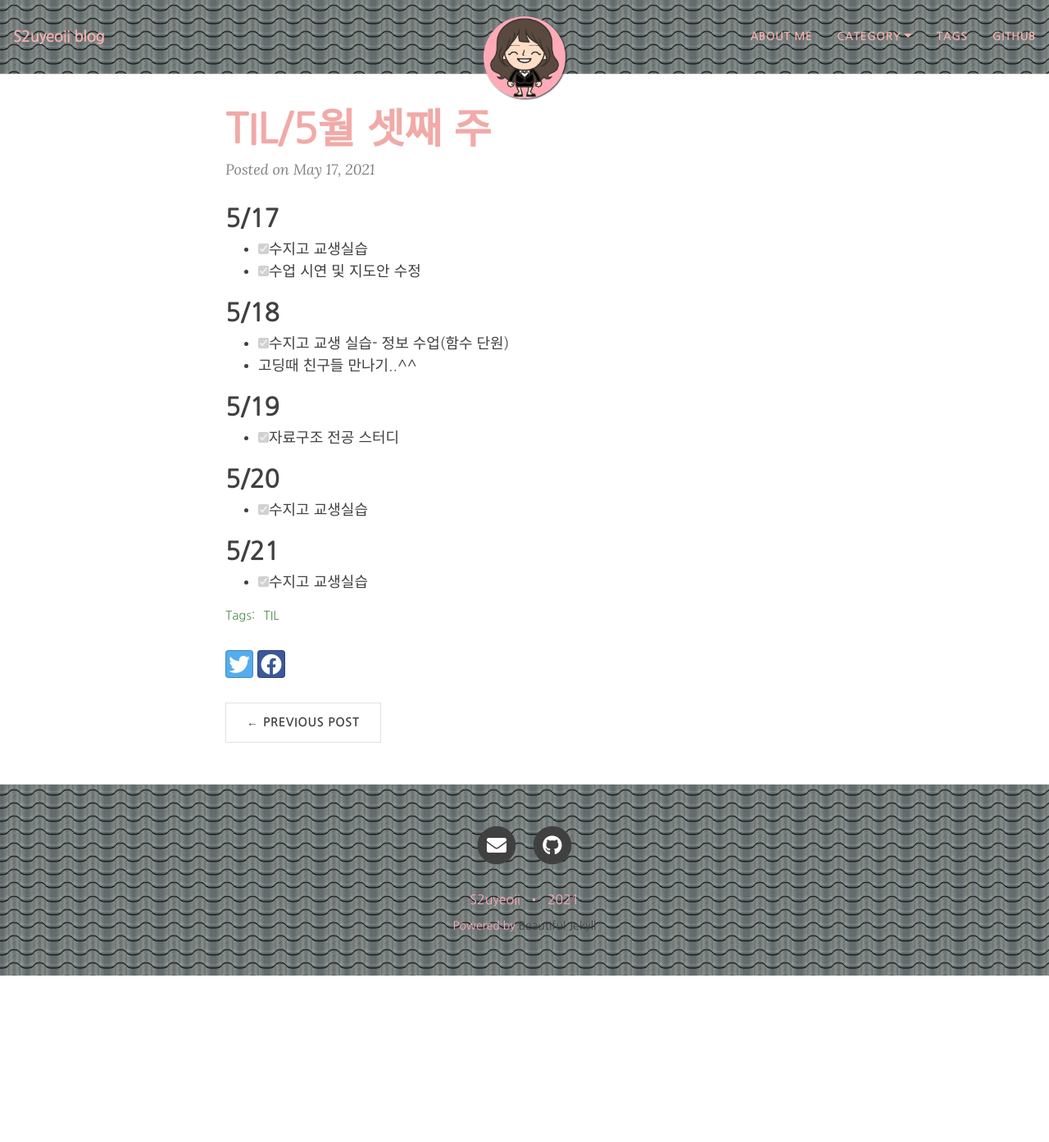
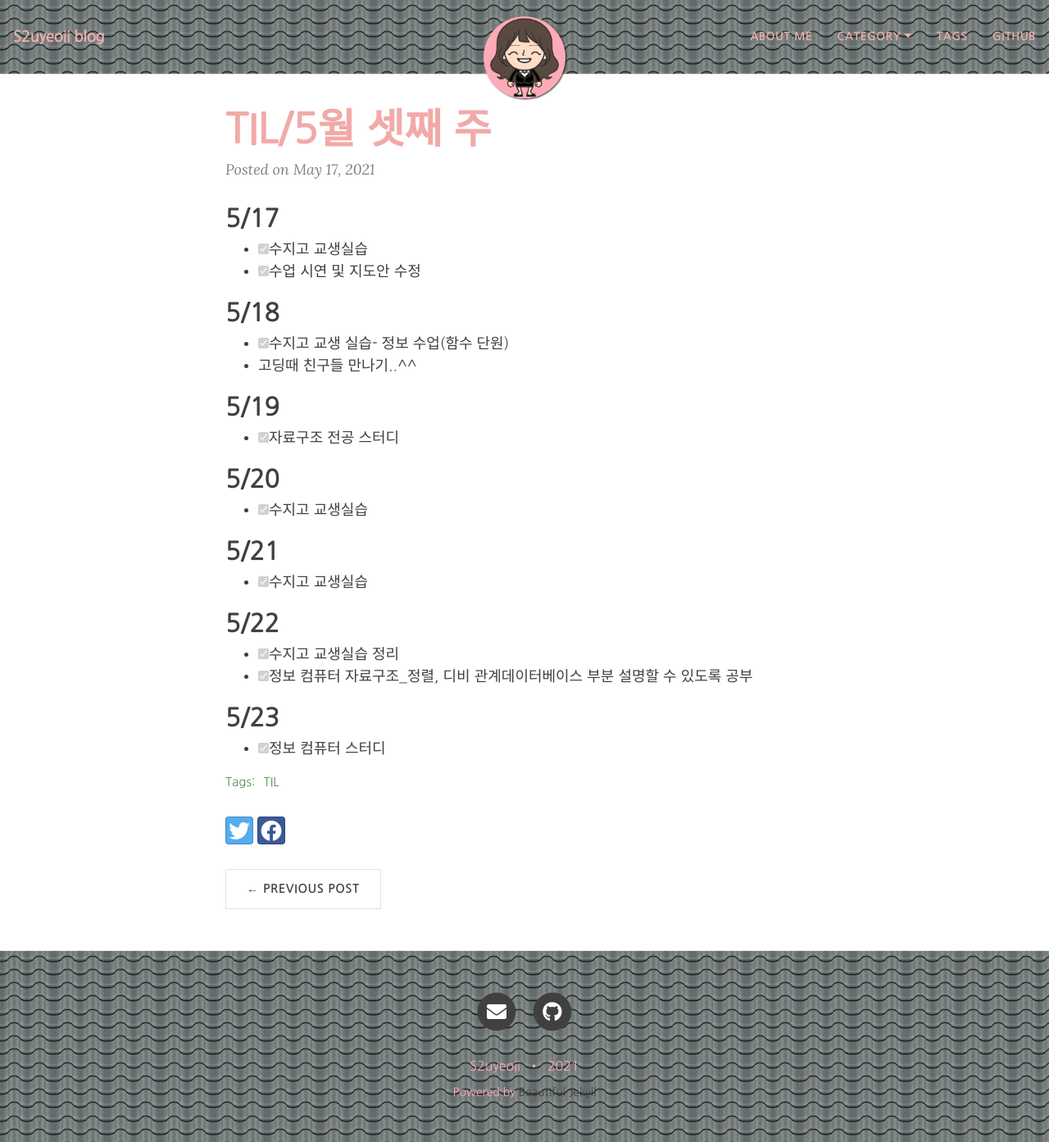
Before and after one commit to yeoneed/yeoneed.github.io, a Jekyll site: the page built from _posts/2021-05-17-5월 셋째 주-TIL.md, in a window 1280 px wide and 1393 px high. Shown: the whole window at 82% size. Built offline with Jekyll 4.4.1, drawn with Linux system fonts in a browser that asks for light colours; nearby versions of some CDN libraries; some web fonts are replaced.

Commit message:
Update 2021-05-17-5월 셋째 주-TIL.md

```diff
--- a/_posts/2021-05-17-5월 셋째 주-TIL.md
+++ b/_posts/2021-05-17-5월 셋째 주-TIL.md
@@ -24,3 +24,10 @@ category: [TIL]
 
 ## 5/21
 - [x] 수지고 교생실습
+
+## 5/22
+- [x] 수지고 교생실습 정리
+- [x] 정보 컴퓨터 자료구조_정렬, 디비 관계데이터베이스 부분 설명할 수 있도록 공부
+
+## 5/23
+- [x] 정보 컴퓨터 스터디
```
